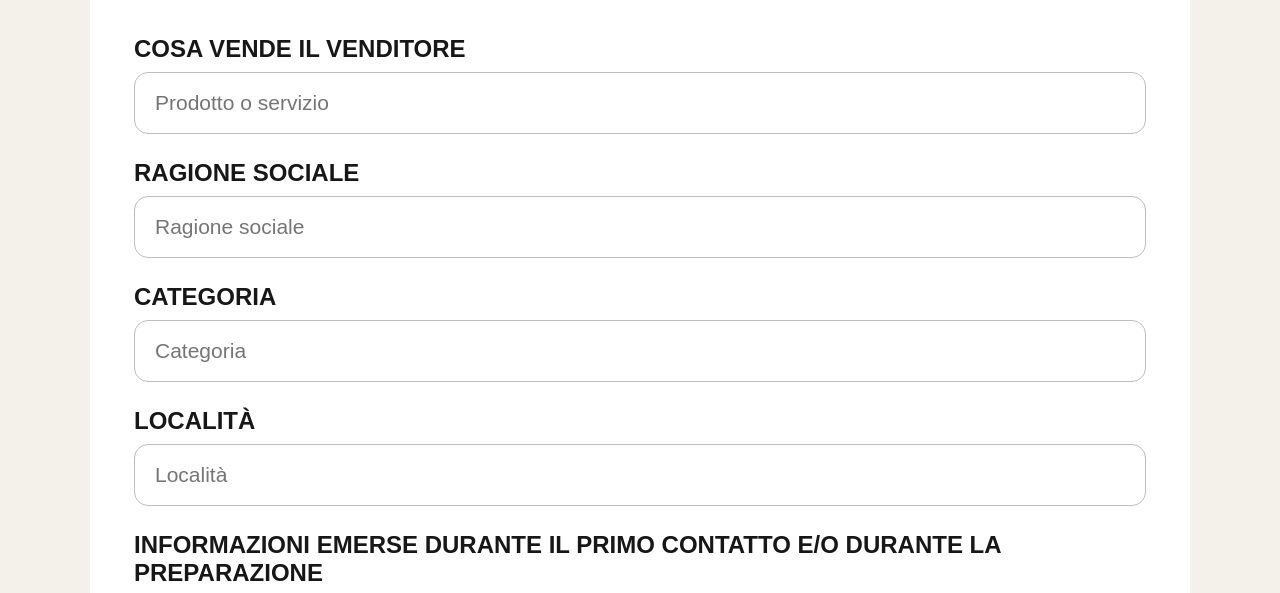
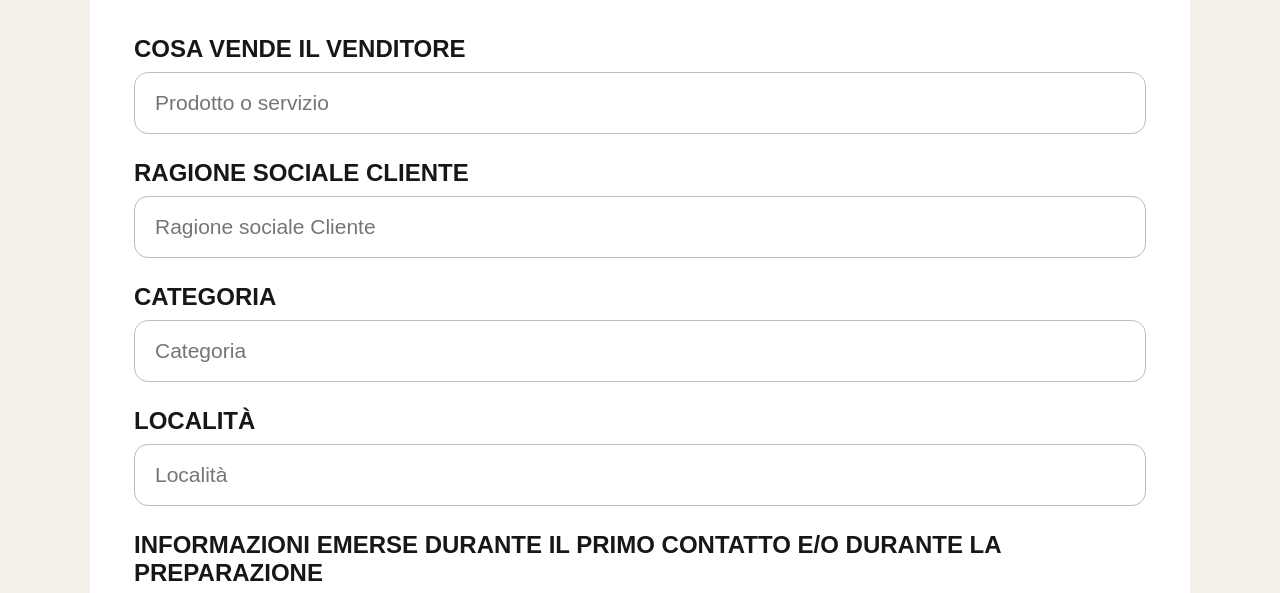
Before and after one commit to darioportaformazione-spec/aiutino-capitolo3, a plain HTML site: page index.html in a window 1280 px wide. Shown: the part 192-785 px from the top of the page. Drawn offline with Linux system fonts and the light colour scheme.

Commit message:
Update index.html

```diff
--- a/index.html
+++ b/index.html
@@ -28,8 +28,8 @@ summary{cursor:pointer;font-size:24px;font-weight:700}
 <label for="cosa">COSA VENDE IL VENDITORE</label>
 <input id="cosa" placeholder="Prodotto o servizio">
 
-<label for="ragione">RAGIONE SOCIALE</label>
-<input id="ragione" placeholder="Ragione sociale">
+<label for="ragione">RAGIONE SOCIALE CLIENTE</label>
+<input id="ragione" placeholder="Ragione sociale Cliente">
 
 <label for="categoria">CATEGORIA</label>
 <input id="categoria" placeholder="Categoria">
```
